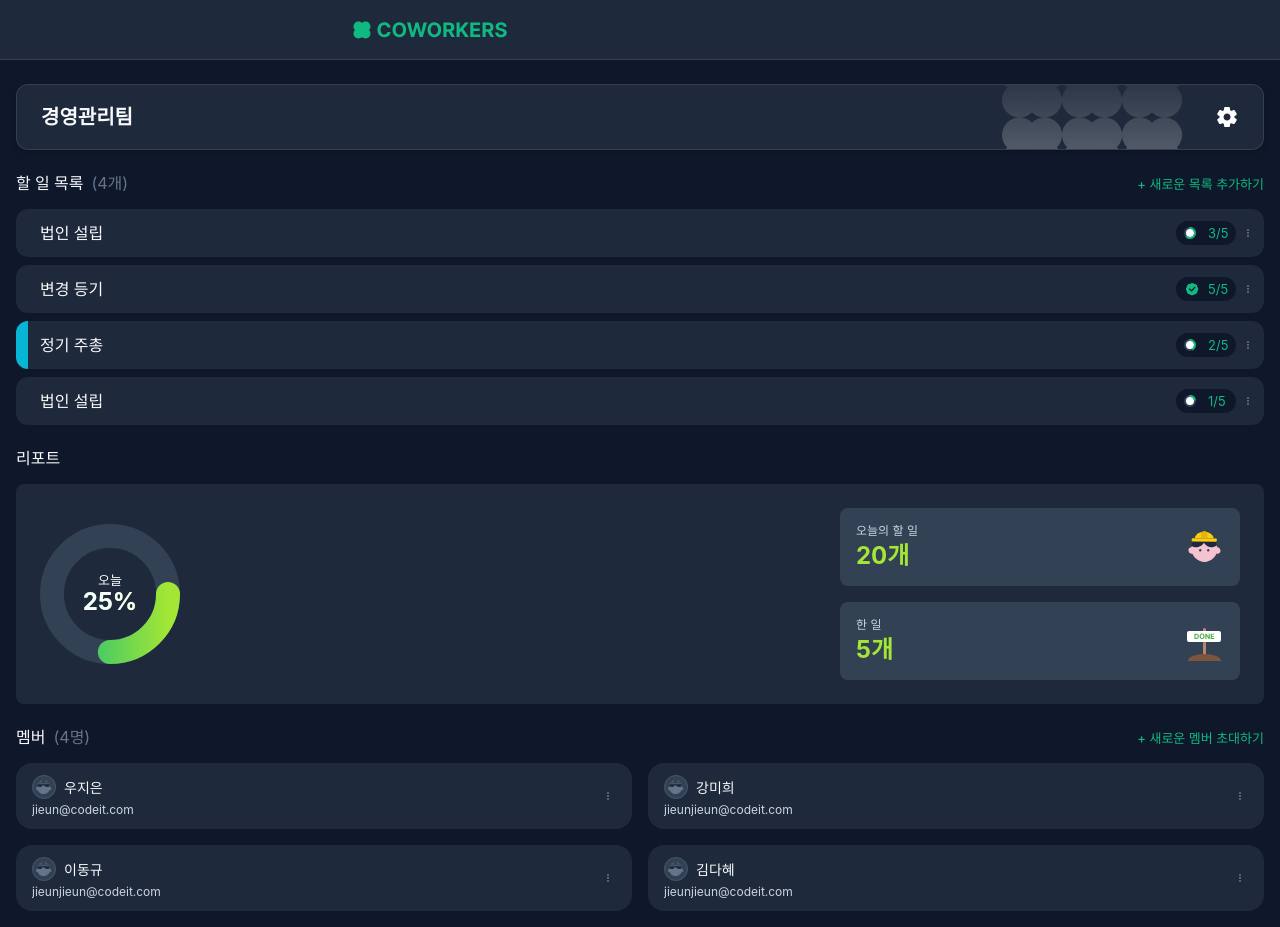
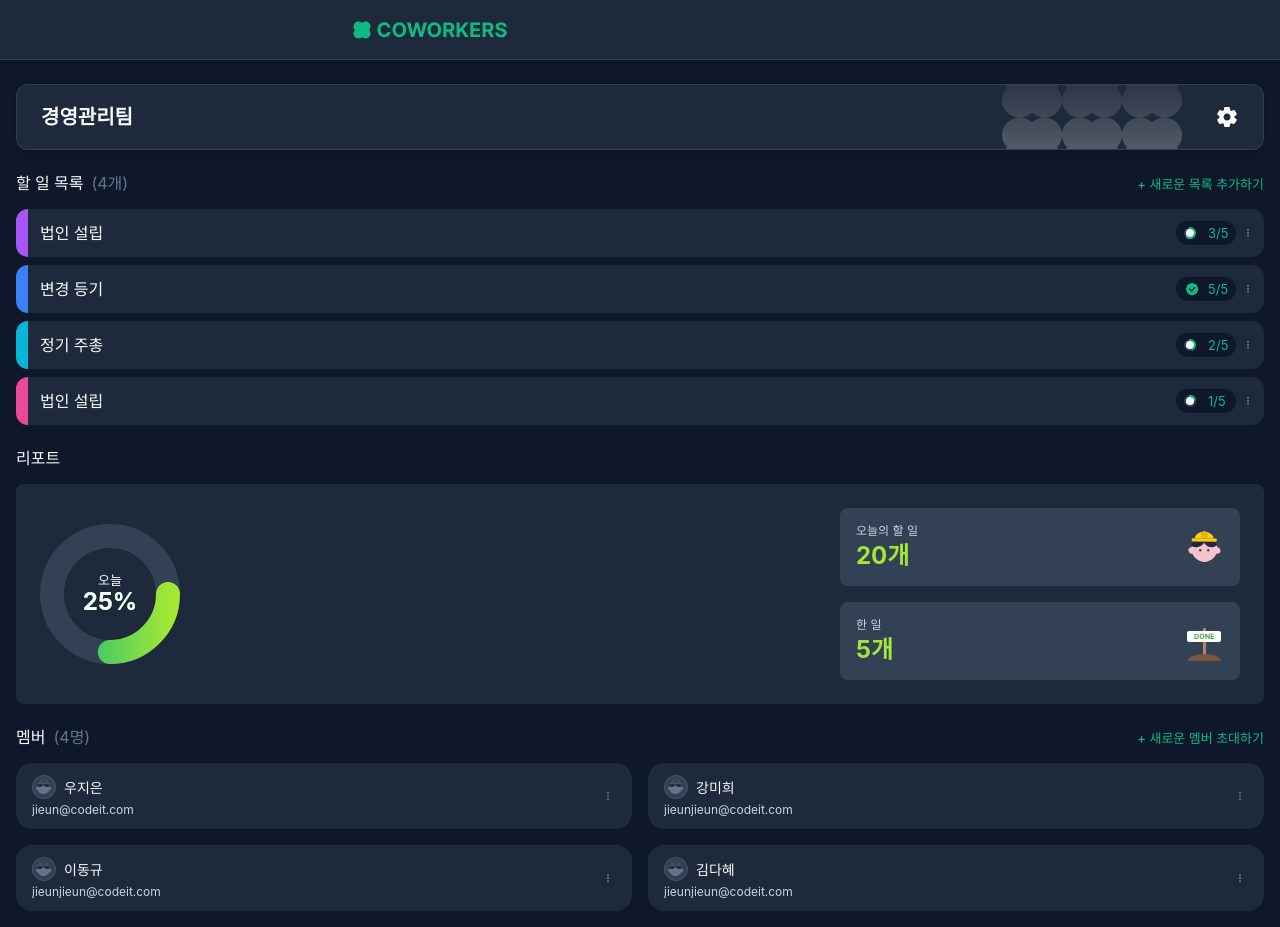
Before and after one commit to codeit-part4-6team/coworkers_project, a Next.js app: page /team in a window 1280 px wide. Built offline with nearby package versions, Linux system fonts and the light colour scheme; a web font is replaced by a local one.

Commit message:
fix: fix pointColors in TodoListCard

```diff
--- a/src/components/teamPage/TodoListCard.tsx
+++ b/src/components/teamPage/TodoListCard.tsx
@@ -14,13 +14,13 @@ interface TaskItemProps extends TodoItem {
 }
 
 const pointColors = [
-  'purple',
-  'blue',
-  'cyan',
-  'pink',
-  'rose',
-  'orange',
-  'yellow',
+  'bg-color-point-purple',
+  'bg-color-point-blue',
+  'bg-color-point-cyan',
+  'bg-color-point-pink',
+  'bg-color-point-rose',
+  'bg-color-point-orange',
+  'bg-color-point-yellow',
 ];
 
 const ProgressChart = ({
@@ -70,9 +70,8 @@ const TaskItem = ({
   index,
 }: TaskItemProps) => {
   const colorIndex = index % pointColors.length;
-  const borderColor = `bg-color-point-${pointColors[colorIndex]}`;
+  const borderColor = `${pointColors[colorIndex]}`;
   console.log(`Task "${title}" - Border Color: ${borderColor}`);
-
 
   const kebabOptions = [
     { label: '수정하기', value: 'edit' },
```
